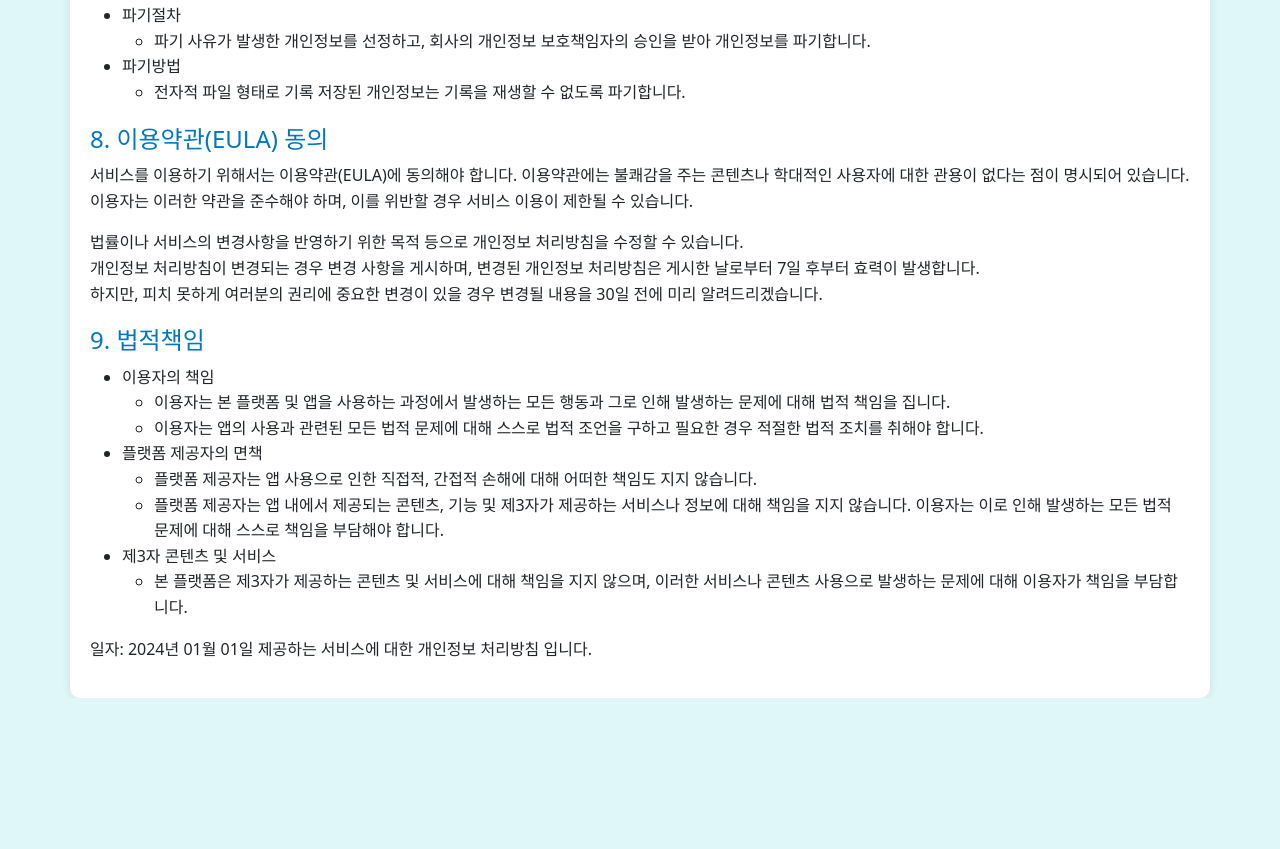
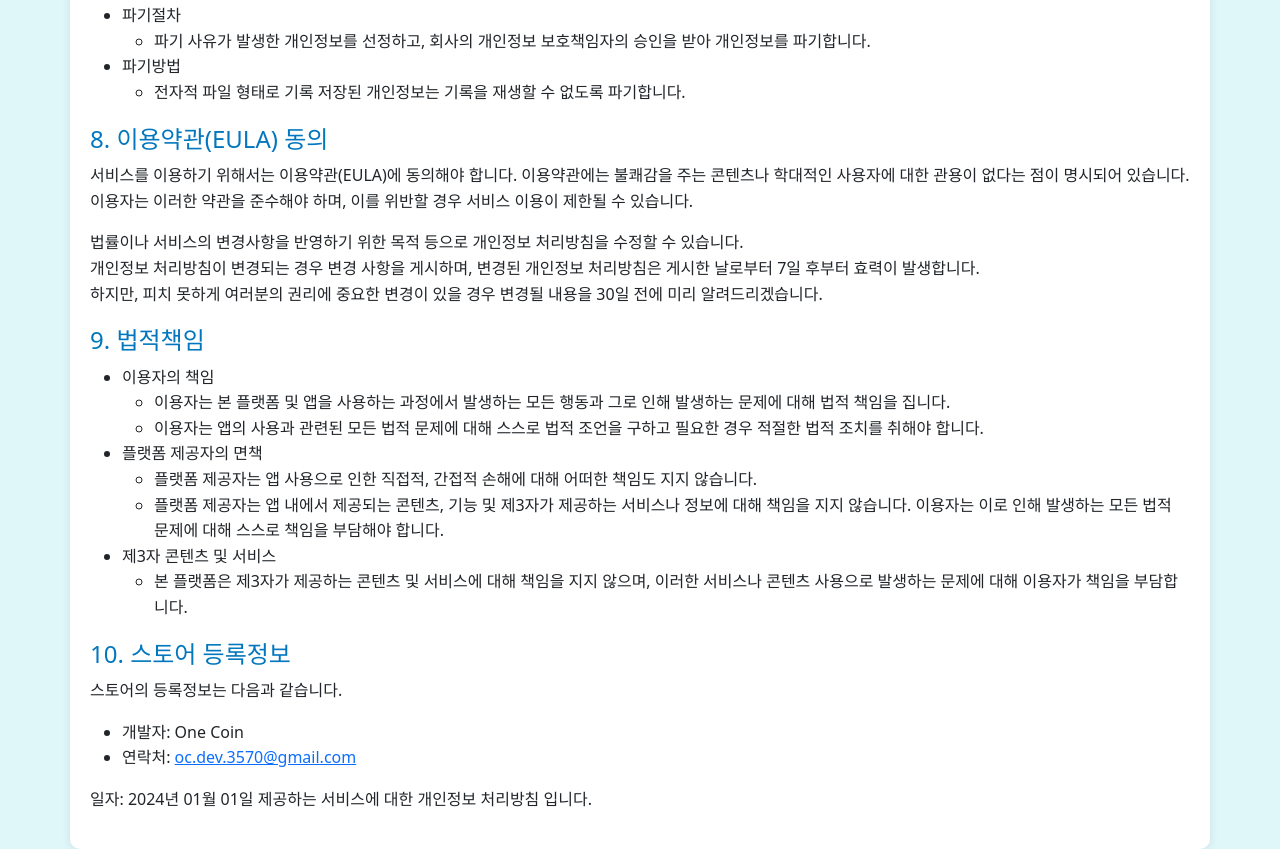
Before and after one commit to jhh78/jhh78.github.io, a plain HTML site: page policys/kr.html in a window 1280 px wide. Shown: the part 1435-2284 px from the top of the page. Before the commit the page ends 2133 px from the top, so only its background shows below. Drawn offline with nearby package versions, Linux system fonts and the light colour scheme.

Commit message:
스토어 등록정보 추가

```diff
--- a/policys/kr.html
+++ b/policys/kr.html
@@ -198,6 +198,14 @@
         </li>
       </ul>
 
+      <h4>10. 스토어 등록정보</h4>
+        <p>
+            스토어의 등록정보는 다음과 같습니다.
+            <ul>
+                <li>개발자: One Coin</li>
+                <li>연락처: <a href="mailto:oc.dev.3570@gmail.com">oc.dev.3570@gmail.com</a></li>
+            </ul>
+        </p>
       <p>
         일자: 2024년 01월 01일 제공하는 서비스에 대한 개인정보 처리방침 입니다.
       </p>
```
Also changed, not shown: policys/en.html (+9 -0 lines), policys/jp.html (+9 -0 lines), 1 other file.
